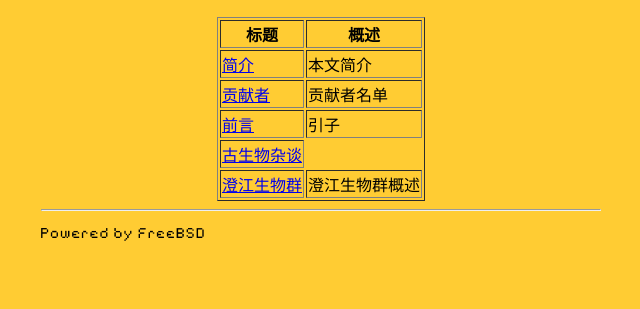
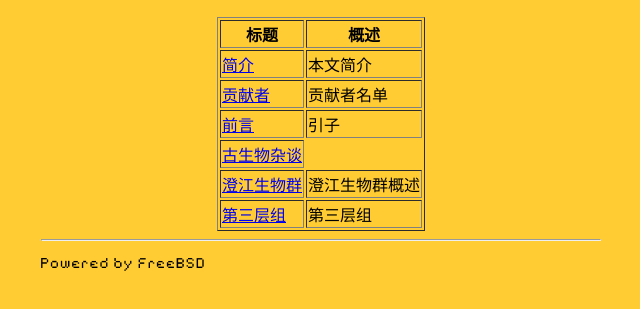
Before and after one commit to MilkGolium/EOP-web, a plain HTML site: page index.html in a window 1280 px wide. Shown: the part 127-436 px from the top of the page, without its empty margins (319-959 px from the left). Drawn offline with Linux system fonts and the light colour scheme.

Commit message:
a commit

```diff
--- a/index.html
+++ b/index.html
@@ -71,6 +71,11 @@
                 <td>澄江生物群概述</td>
             </tr>
 
+            <tr>
+                <td><a href="./html/dscz/1.html">第三层组</a></td>
+                <td>第三层组</td>
+            </tr>
+
 
         </tbody>
     </table>
```
Also changed, not shown: html/dscz/1.html (+1 -1 lines).
